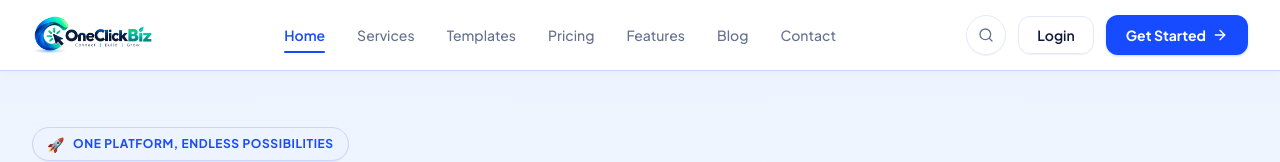
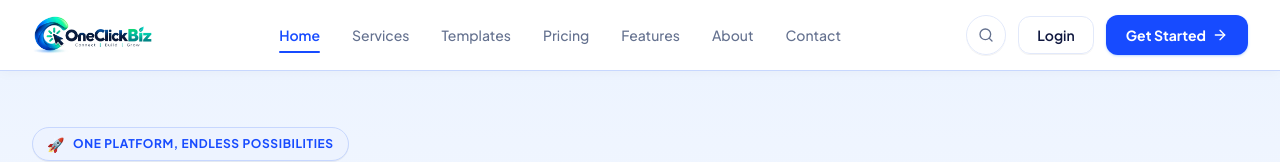
Before and after one commit to merlinflowtechnologies/oneclickbiz, a Next.js app: page / in a window 1280 px wide. Shown: the top 162 px of the page. Built offline with nearby package versions, Linux system fonts and the light colour scheme.

Commit message:
feat(nav): replace Blog with About in landing page Navbar component

```diff
--- a/src/components/landing/Navbar.tsx
+++ b/src/components/landing/Navbar.tsx
@@ -87,10 +87,10 @@ export default function Navbar() {
             </Link>
 
             <Link
-              href="/blog"
+              href="/about"
               className="px-3 py-2 text-sm font-medium text-[#64718F] hover:text-[#174BFF] transition-colors"
             >
-              Blog
+              About
             </Link>
 
             <Link
@@ -185,11 +185,11 @@ export default function Navbar() {
             Features
           </Link>
           <Link
-            href="/blog"
+            href="/about"
             onClick={() => setMobileMenuOpen(false)}
             className="block px-3 py-2 rounded-lg text-sm font-medium text-[#64718F] hover:text-[#174BFF] hover:bg-slate-50"
           >
-            Blog
+            About
           </Link>
           <Link
             href="/#contact"
```
